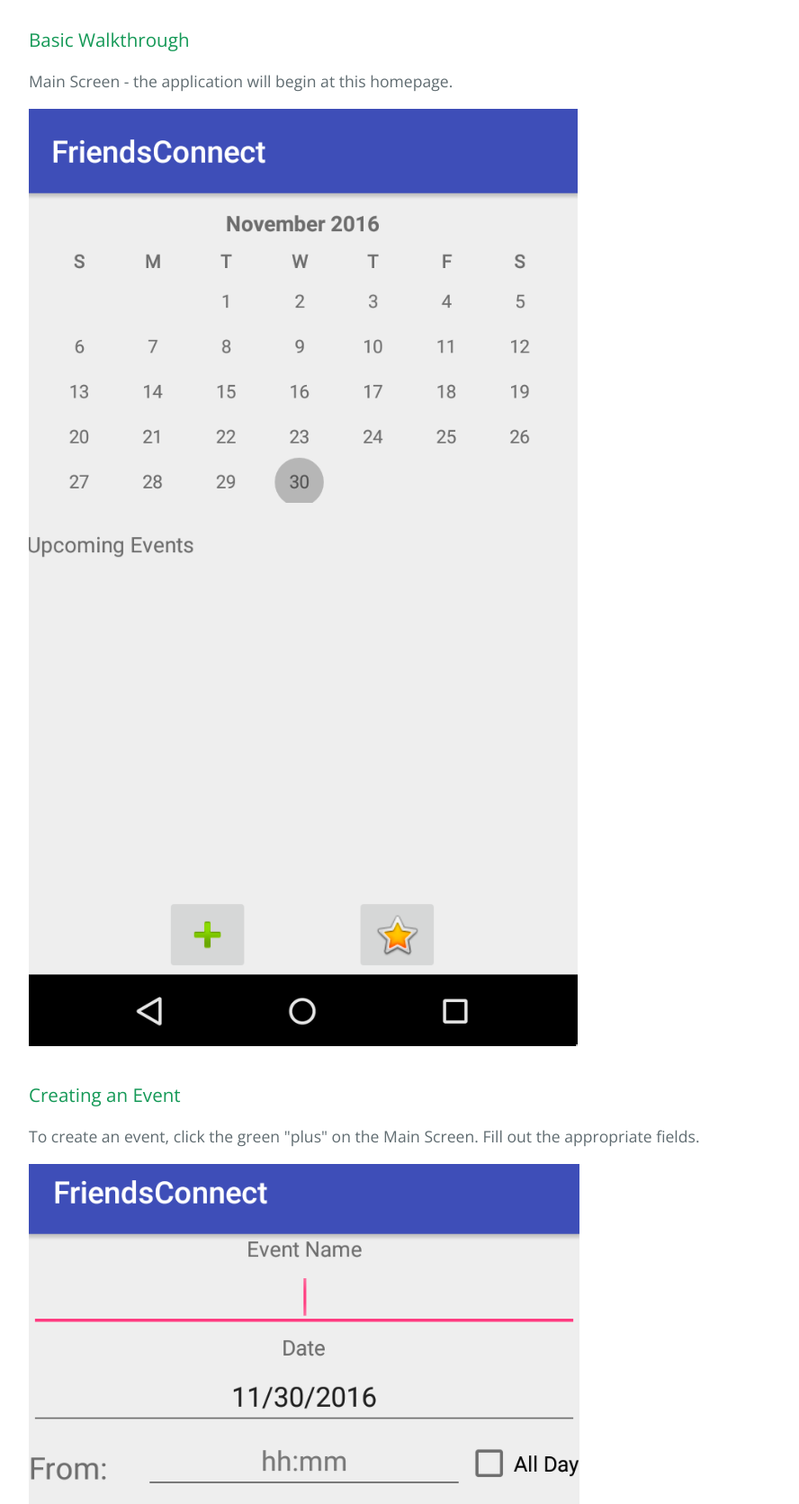
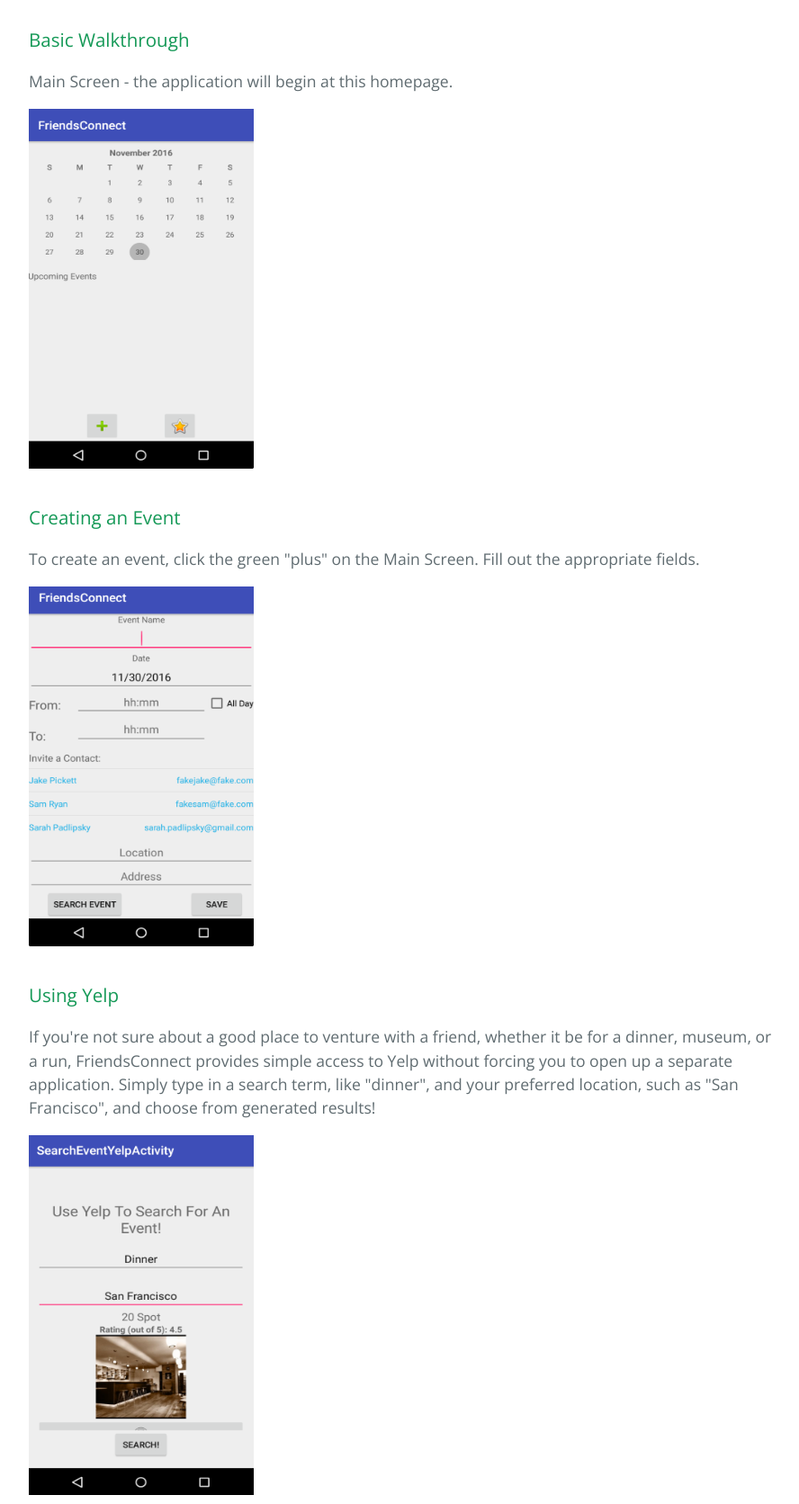
Before and after one commit to cpe305/fall2016-project-davidlevitsky, a plain HTML site: page index.html in a window 1280 px wide. Shown: the part 1004-2676 px from the top of the page at 90% size, without its empty margins (192-1080 px from the left). Drawn offline with nearby package versions, Linux system fonts and the light colour scheme.

```diff
--- a/index.html
+++ b/index.html
@@ -46,56 +46,56 @@
 
 <p>Main Screen - the application will begin at this homepage.</p>
 
-<p><img src="https://github.com/cpe305/fall2016-project-davidlevitsky/blob/master/MainActivity.png?raw=true%20=10x10" alt=""></p>
+<p><img src="https://github.com/cpe305/fall2016-project-davidlevitsky/blob/master/MainActivity.png?raw=true" width="250" height="400"></p>
 
 <h3>
 <a id="creating-an-event" class="anchor" href="#creating-an-event" aria-hidden="true"><span aria-hidden="true" class="octicon octicon-link"></span></a>Creating an Event</h3>
 
 <p>To create an event, click the green "plus" on the Main Screen. Fill out the appropriate fields.</p>
 
-<p><img src="https://github.com/cpe305/fall2016-project-davidlevitsky/blob/master/CreateNewEvent.png?raw=true" alt=""></p>
+<p><img src="https://github.com/cpe305/fall2016-project-davidlevitsky/blob/master/CreateNewEvent.png?raw=true" width="250" height="400"></p>
 
 <h3>
 <a id="using-yelp" class="anchor" href="#using-yelp" aria-hidden="true"><span aria-hidden="true" class="octicon octicon-link"></span></a>Using Yelp</h3>
 
 <p>If you're not sure about a good place to venture with a friend, whether it be for a dinner, museum, or a run, FriendsConnect provides simple access to Yelp without forcing you to open up a separate application. Simply type in a search term, like "dinner", and your preferred location, such as "San Francisco", and choose from generated results!</p>
 
-<p><img src="https://github.com/cpe305/fall2016-project-davidlevitsky/blob/master/YelpDemo.png?raw=true" alt=""></p>
+<p><img src="https://github.com/cpe305/fall2016-project-davidlevitsky/blob/master/YelpDemo.png?raw=true" width="250" height="400"></p>
 
 <h3>
 <a id="viewing-additional-details" class="anchor" href="#viewing-additional-details" aria-hidden="true"><span aria-hidden="true" class="octicon octicon-link"></span></a>Viewing Additional Details</h3>
 
 <p>You can click on the information button under the image of each result to view additional details, such as address and number of user reviews.</p>
 
-<p><img src="https://github.com/cpe305/fall2016-project-davidlevitsky/blob/master/YelpResultInfo.png?raw=true" alt=""></p>
+<p><img src="https://github.com/cpe305/fall2016-project-davidlevitsky/blob/master/YelpResultInfo.png?raw=true" width="250" height="400"></p>
 
 <h3>
 <a id="confirming-your-event" class="anchor" href="#confirming-your-event" aria-hidden="true"><span aria-hidden="true" class="octicon octicon-link"></span></a>Confirming Your Event</h3>
 
 <p>To select a location, click on the checkmark under the image of the Yelp result you wish to select. Upon returning to the page you were originally at to create an event, edit any other details you wish and click "SAVE".</p>
 
-<p><img src="https://github.com/cpe305/fall2016-project-davidlevitsky/blob/master/SaveEvent.png?raw=true" alt=""></p>
+<p><img src="https://github.com/cpe305/fall2016-project-davidlevitsky/blob/master/SaveEvent.png?raw=true" width="250" height="400"></p>
 
 <h3>
 <a id="e-mail-notification" class="anchor" href="#e-mail-notification" aria-hidden="true"><span aria-hidden="true" class="octicon octicon-link"></span></a>E-Mail Notification</h3>
 
 <p>An automatically generated e-mail will be composed for you, and you will be directed to the e-mail service you use on your phone. Edit any details you wish, and click send to notify your invitee! Their e-mail address will already be typed in for you.</p>
 
-<p><img src="https://github.com/cpe305/fall2016-project-davidlevitsky/blob/master/email.png?raw=true" alt=""></p>
+<p><img src="https://github.com/cpe305/fall2016-project-davidlevitsky/blob/master/email.png?raw=true" width="250" height="400"></p>
 
 <h3>
 <a id="thats-it" class="anchor" href="#thats-it" aria-hidden="true"><span aria-hidden="true" class="octicon octicon-link"></span></a>That's it!</h3>
 
 <p>You will receive a brief popup confirming the scheduling of your event, and it should now appear on your schedule of Upcoming Events. Click on a different day on the Calendar to have it adjust the daily schedule of Upcoming Events based on the selected date.</p>
 
-<p><img src="https://github.com/cpe305/fall2016-project-davidlevitsky/blob/master/Result.png?raw=true" alt=""></p>
+<p><img src="https://github.com/cpe305/fall2016-project-davidlevitsky/blob/master/Result.png?raw=true" width="250" height="400"></p>
 
 <h3>
 <a id="rate-your-previous-experiences" class="anchor" href="#rate-your-previous-experiences" aria-hidden="true"><span aria-hidden="true" class="octicon octicon-link"></span></a>Rate Your Previous Experiences</h3>
 
 <p>After attending an event, you can click the star on the home page to be taken to a list of past events. Use the feedback feature of thumbs up / thumbs down so you can remember your experience for the future!</p>
 
-<p><img src="https://github.com/cpe305/fall2016-project-davidlevitsky/blob/master/EventHistory.png?raw=true" alt=""></p>
+<p><img src="https://github.com/cpe305/fall2016-project-davidlevitsky/blob/master/EventHistory.png?raw=true" width="250" height="400"></p>
 
 <h3>
 <a id="technical-details" class="anchor" href="#technical-details" aria-hidden="true"><span aria-hidden="true" class="octicon octicon-link"></span></a>Technical Details</h3>
```
Also changed, not shown: params.json (+1 -1 lines).
